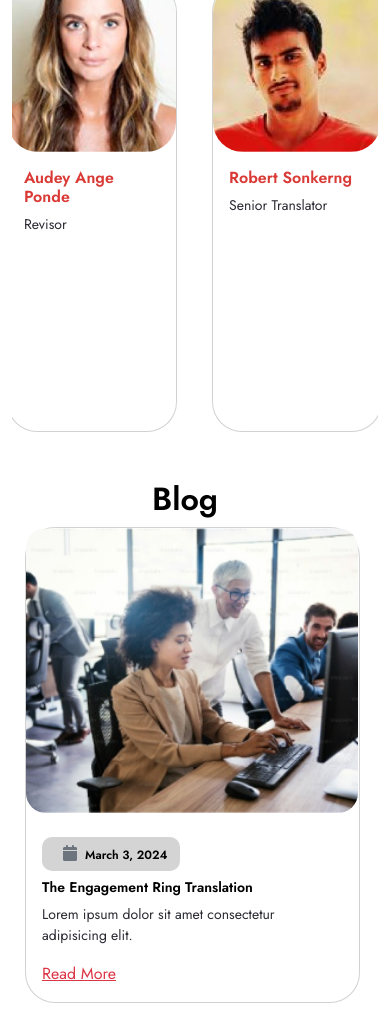
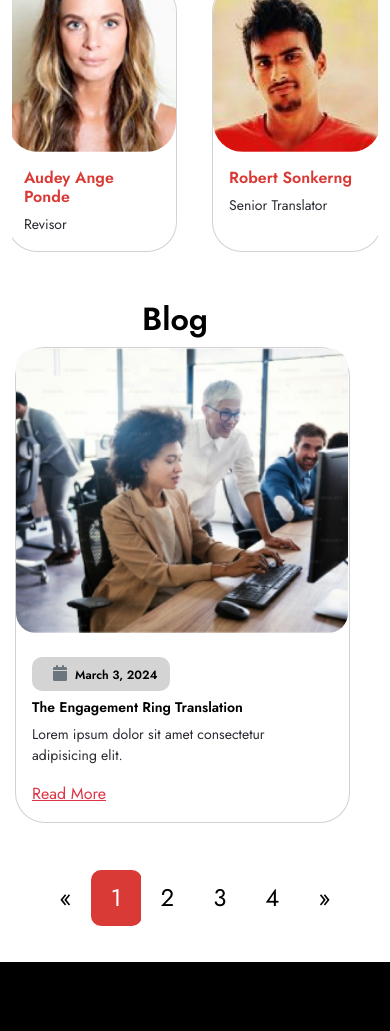
Before and after one commit to bsudarmani/Ring_hepto, a plain HTML site: page index.html in a window 390 px wide. Shown: the part 3753-4784 px from the top of the page. Drawn offline with nearby package versions, Linux system fonts and the light colour scheme.

Commit message:
small screen blog section1

```diff
--- a/style.css
+++ b/style.css
@@ -691,7 +691,7 @@
     max-width: none;
 }
 .small-card1, .small-card2, .small-card3 {
-    height: 450px;
+    height: 270px;
     width: 170px;
     margin: 0px 10px;
 }
@@ -857,8 +857,8 @@
         .blog {
             width: 350px;
             height: 200px;
-            margin-left: 10px;
-            margin-right: 20px;
+            margin-left: 0px;
+            margin-right: 0px;
             margin-bottom: 370px;
         }
 
```
